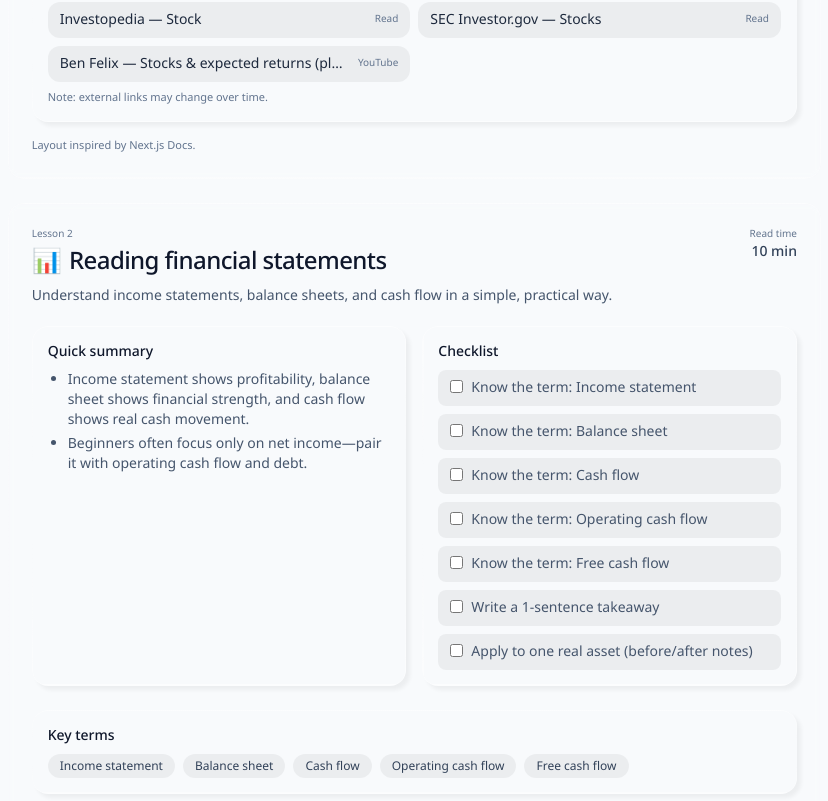
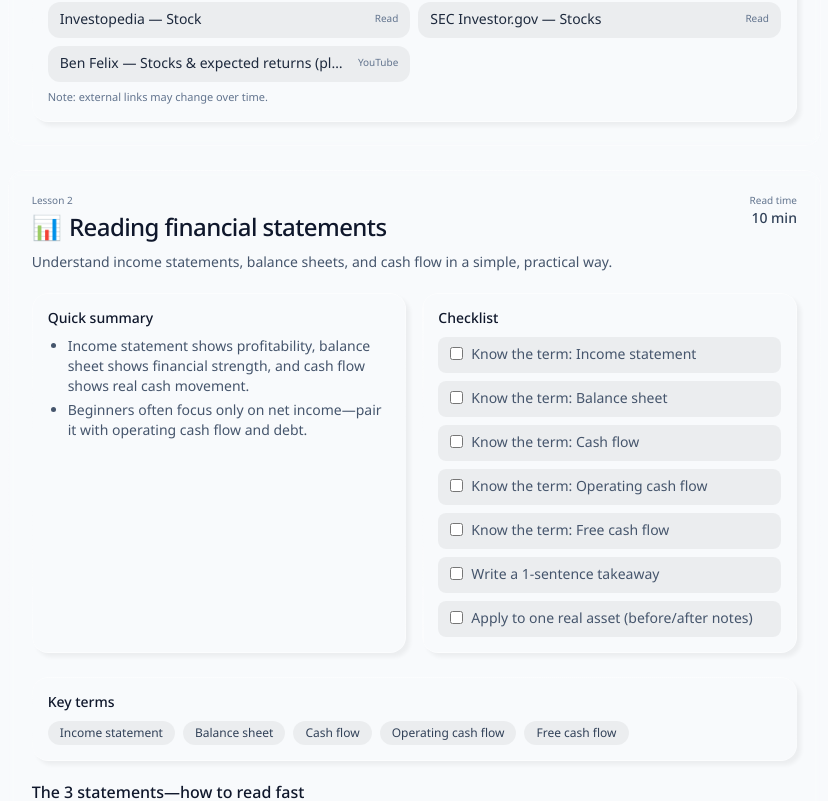
Before and after one commit to AjarnDang/InvestIQ, a Next.js app: page /learn in a window 1280 px wide. Shown: the part 1340-2141 px from the top of the page, without its empty margins (435-1263 px from the left). Built offline with nearby package versions, Linux system fonts and the light colour scheme; no server answers.

Commit message:
Remove Thai and English reference text from LearningPage component for cleaner layout

```diff
--- a/app/(app)/learn/page.tsx
+++ b/app/(app)/learn/page.tsx
@@ -306,12 +306,6 @@ export default function LearningPage() {
                     </p>
                   </div>
                 </div>
-
-                <div className="mt-4 text-[11px] text-slate-500">
-                  {locale === "th"
-                    ? "อ้างอิงรูปแบบการจัดหน้าเอกสารจาก Next.js Docs"
-                    : "Layout inspired by Next.js Docs."}
-                </div>
               </article>
             ))}
           </div>
```
